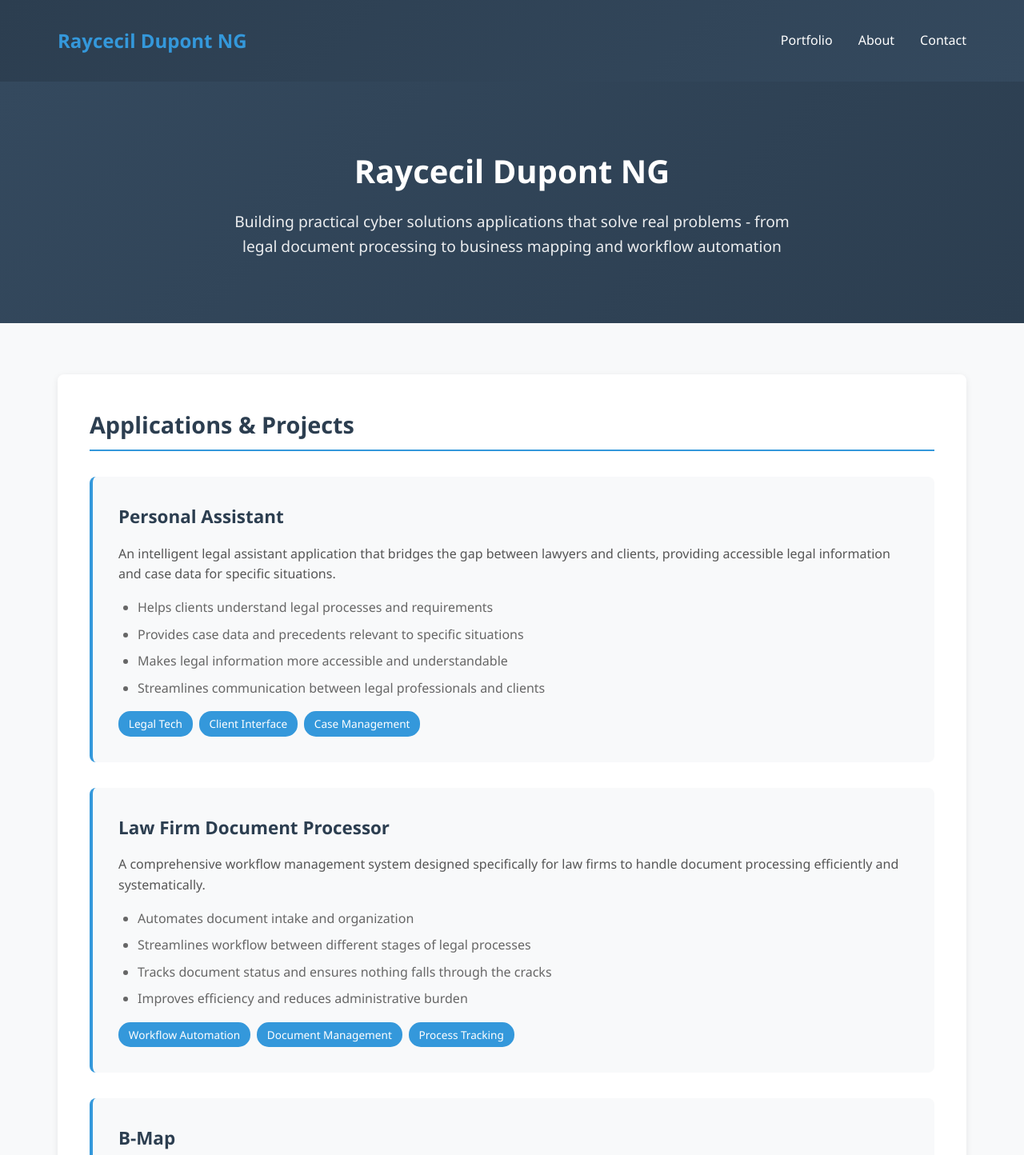
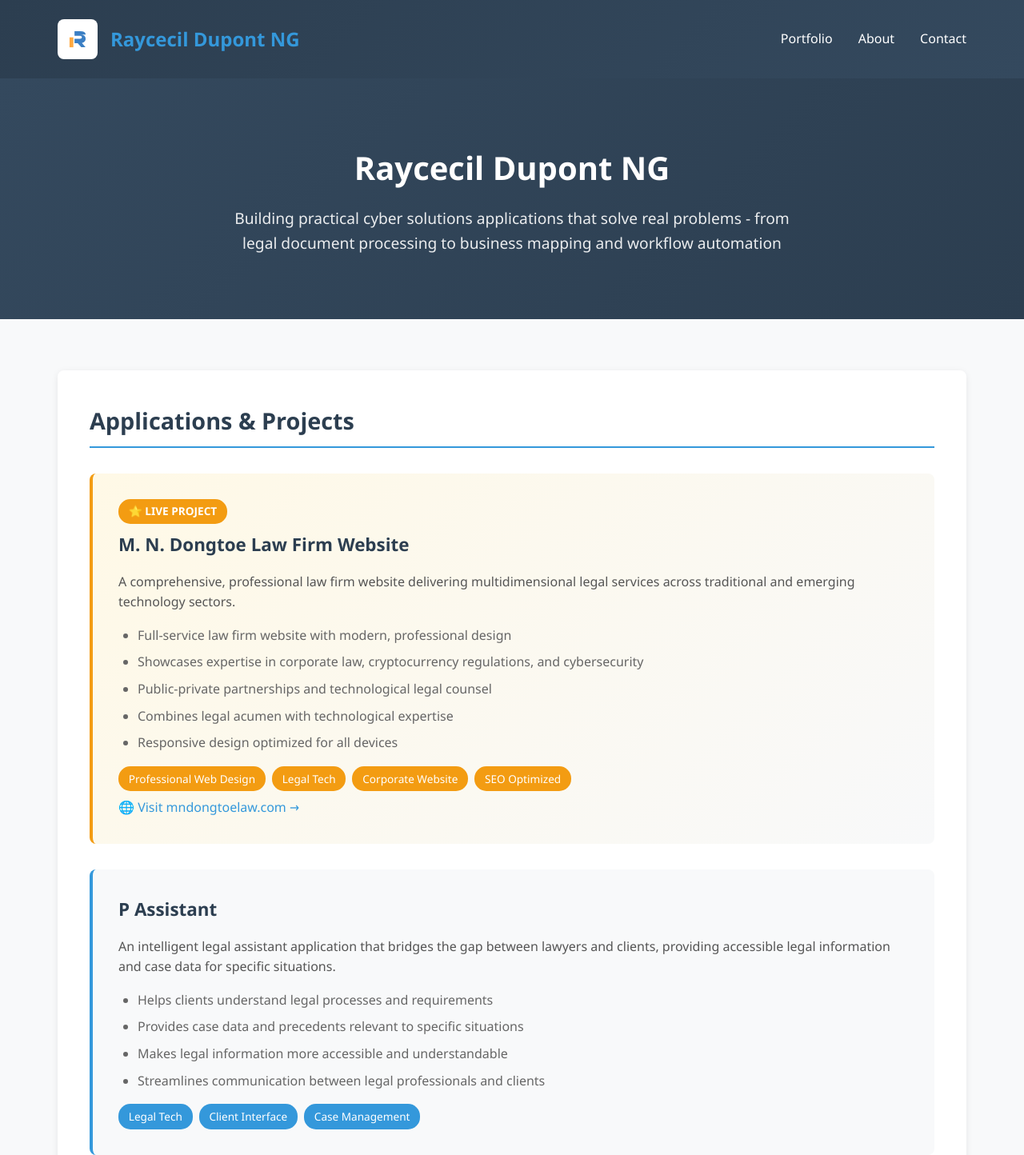
Before and after one commit to Mac10888/raycecildupont-ng, a plain HTML site: page index.html in a window 1280 px wide. Shown: the top 1444 px of the page at 80% size. Drawn offline with Linux system fonts and the light colour scheme.

Commit message:
Refactor header and portfolio section in index.html
Updated header padding, modified logo structure, added featured badge, and revised project descriptions.

```diff
--- a/index.html
+++ b/index.html
@@ -21,7 +21,7 @@
         header {
             background: linear-gradient(135deg, #2c3e50 0%, #34495e 100%);
             color: white;
-            padding: 2rem 0;
+            padding: 1.5rem 0;
             box-shadow: 0 2px 10px rgba(0,0,0,0.1);
         }
 
@@ -34,7 +34,21 @@
             align-items: center;
         }
 
-        .logo {
+        .logo-container {
+            display: flex;
+            align-items: center;
+            gap: 1rem;
+        }
+
+        .logo-img {
+            width: 50px;
+            height: 50px;
+            background: white;
+            padding: 5px;
+            border-radius: 8px;
+        }
+
+        .logo-text {
             font-size: 1.5rem;
             font-weight: bold;
             color: #3498db;
@@ -116,6 +130,22 @@
             box-shadow: 0 4px 12px rgba(52, 152, 219, 0.15);
         }
 
+        .portfolio-item.featured {
+            border-left: 4px solid #f39c12;
+            background: linear-gradient(135deg, #fff9e6 0%, #f8f9fa 100%);
+        }
+
+        .featured-badge {
+            display: inline-block;
+            background: #f39c12;
+            color: white;
+            padding: 0.3rem 0.8rem;
+            border-radius: 15px;
+            font-size: 0.85rem;
+            margin-bottom: 0.5rem;
+            font-weight: bold;
+        }
+
         .portfolio-item h3 {
             color: #2c3e50;
             margin-bottom: 1rem;
@@ -152,6 +182,10 @@
             font-size: 0.85rem;
         }
 
+        .tech-badge.orange {
+            background: #f39c12;
+        }
+
         .about-content {
             display: grid;
             gap: 2rem;
@@ -160,6 +194,20 @@
         .about-text {
             color: #555;
             font-size: 1.05rem;
+        }
+
+        .website-link {
+            display: inline-block;
+            color: #3498db;
+            text-decoration: none;
+            font-weight: 500;
+            margin-top: 0.5rem;
+            transition: color 0.3s;
+        }
+
+        .website-link:hover {
+            color: #2980b9;
+            text-decoration: underline;
         }
 
         footer {
@@ -200,13 +248,26 @@
             .section {
                 padding: 1.5rem;
             }
+
+            .logo-container {
+                flex-direction: column;
+                gap: 0.5rem;
+            }
         }
     </style>
 </head>
 <body>
     <header>
         <nav>
-            <div class="logo">Raycecil Dupont NG</div>
+            <div class="logo-container">
+                <svg class="logo-img" viewBox="0 0 1024 1024" xmlns="http://www.w3.org/2000/svg">
+                    <!-- Orange part (left vertical bar) -->
+                    <rect x="254" y="453" width="122" height="318" fill="#FFA940"/>
+                    <!-- Blue part (curved R shape) -->
+                    <path d="M 590 365 Q 770 365 770 500 Q 770 600 650 635 L 765 770 L 630 770 L 515 640 Q 413 640 413 640 L 413 500 Q 500 500 590 500 Q 650 500 650 450 Q 650 400 590 400 L 413 400 L 413 253 L 590 253 Q 770 253 770 365 Z" fill="#3B7FC4"/>
+                </svg>
+                <div class="logo-text">Raycecil Dupont NG</div>
+            </div>
             <ul class="nav-links">
                 <li><a href="#portfolio">Portfolio</a></li>
                 <li><a href="#about">About</a></li>
@@ -225,8 +286,28 @@
             <h2>Applications & Projects</h2>
 
             <div class="portfolio-grid">
+                <div class="portfolio-item featured">
+                    <span class="featured-badge">⭐ LIVE PROJECT</span>
+                    <h3>M. N. Dongtoe Law Firm Website</h3>
+                    <p>A comprehensive, professional law firm website delivering multidimensional legal services across traditional and emerging technology sectors.</p>
+                    <ul class="features">
+                        <li>Full-service law firm website with modern, professional design</li>
+                        <li>Showcases expertise in corporate law, cryptocurrency regulations, and cybersecurity</li>
+                        <li>Public-private partnerships and technological legal counsel</li>
+                        <li>Combines legal acumen with technological expertise</li>
+                        <li>Responsive design optimized for all devices</li>
+                    </ul>
+                    <div class="tech-stack">
+                        <span class="tech-badge orange">Professional Web Design</span>
+                        <span class="tech-badge orange">Legal Tech</span>
+                        <span class="tech-badge orange">Corporate Website</span>
+                        <span class="tech-badge orange">SEO Optimized</span>
+                    </div>
+                    <a href="https://mndongtoelaw.com" target="_blank" class="website-link">🌐 Visit mndongtoelaw.com →</a>
+                </div>
+
                 <div class="portfolio-item">
-                    <h3>Personal Assistant</h3>
+                    <h3>P Assistant</h3>
                     <p>An intelligent legal assistant application that bridges the gap between lawyers and clients, providing accessible legal information and case data for specific situations.</p>
                     <ul class="features">
                         <li>Helps clients understand legal processes and requirements</li>
@@ -258,7 +339,7 @@
                 </div>
 
                 <div class="portfolio-item">
-                    <h3>B-Map</h3>
+                    <h3>Map</h3>
                     <p>An interactive business directory and mapping application for Jos, featuring pinned locations of actual businesses with detailed information about each establishment.</p>
                     <ul class="features">
                         <li>Visual map interface showing businesses across Jos</li>
@@ -282,10 +363,10 @@
                     We develop practical applications that address real-world needs. Our focus is on creating solutions that make processes easier, more efficient, and more accessible to the people who need them.
                 </p>
                 <p class="about-text">
-                    From legal tech applications that help bridge the gap between professionals and clients, to workflow automation that saves time and reduces errors, to mapping solutions that connect communities with local businesses - each project is built with the end user in mind.
+                    From legal tech applications that help bridge the gap between professionals and clients, to full-service law firm websites, workflow automation that saves time and reduces errors, to mapping solutions that connect communities with local businesses - each project is built with the end user in mind.
                 </p>
                 <p class="about-text">
-                    We believe in building tools that work, are easy to use, and solve actual problems rather than creating complexity for its own sake.
+                    We believe in building tools that work, are easy to use, and solve actual problems rather than creating complexity for its own sake. Our work spans from traditional corporate solutions to emerging technology sectors including cryptocurrency regulations and cybersecurity counsel.
                 </p>
             </div>
         </section>
```
